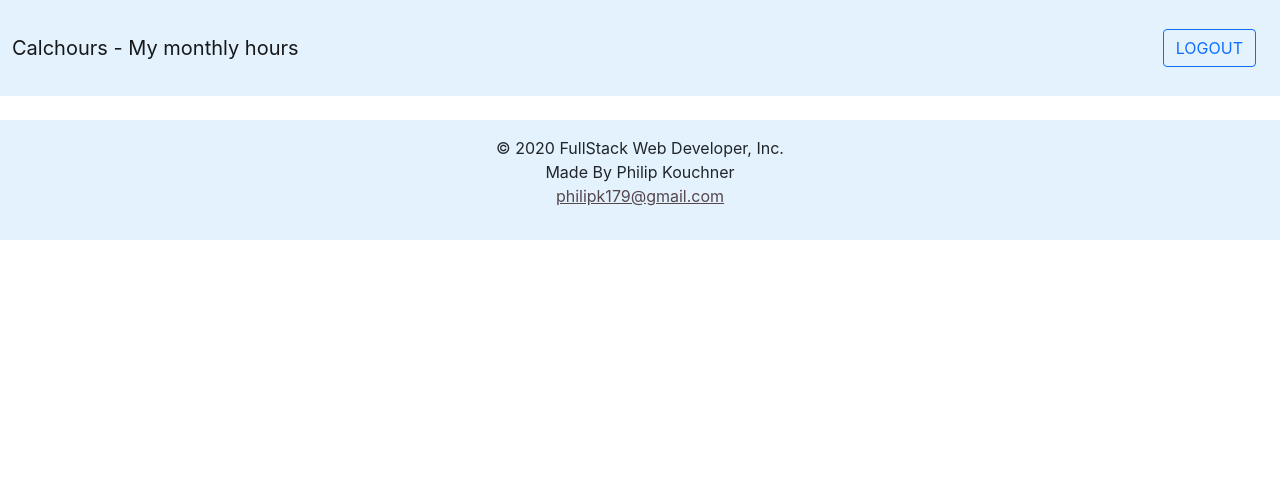
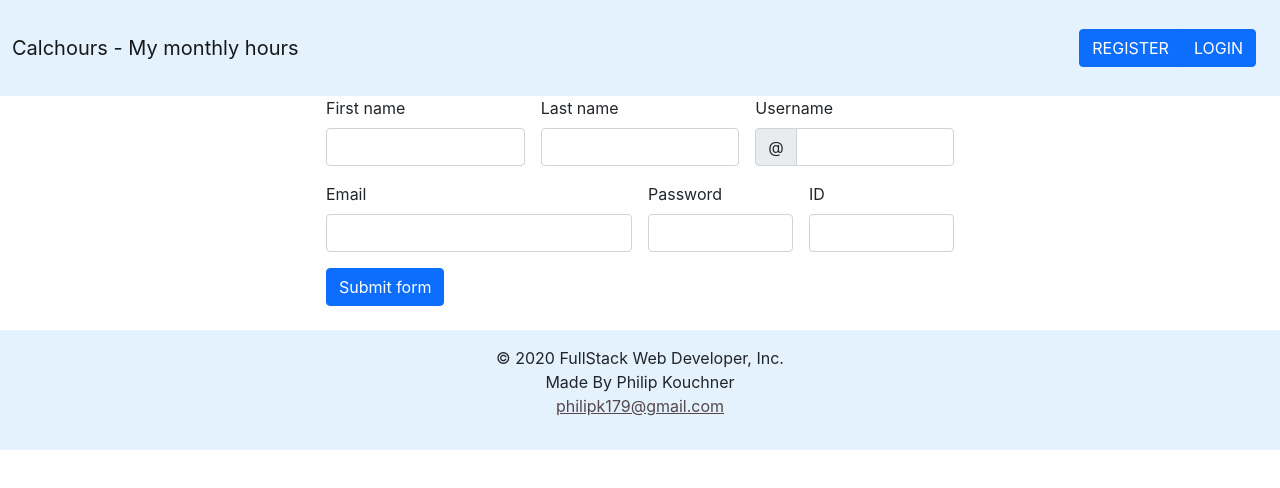
Before and after one commit to PhilipK-webdev/Calchours, a React (Create React App) app in the folder client/: page /register in a window 1280 px wide. Shown: the top 488 px of the page. Built offline with nearby package versions, Linux system fonts and the light colour scheme.

Commit message:
add login and register pages

```diff
--- a/client/package.json
+++ b/client/package.json
@@ -6,7 +6,9 @@
     "@testing-library/jest-dom": "^5.11.6",
     "@testing-library/react": "^11.2.2",
     "@testing-library/user-event": "^12.5.0",
+    "bootstrap": "^4.5.3",
     "react": "^17.0.1",
+    "react-bootstrap": "^1.4.0",
     "react-dom": "^17.0.1",
     "react-router-dom": "^5.2.0",
     "react-scripts": "4.0.1",
--- a/client/src/App.js
+++ b/client/src/App.js
@@ -1,18 +1,66 @@
+import React, { useState, useEffect } from "react";
 import './App.css';
 import { BrowserRouter as Router, Route, Switch } from "react-router-dom";
 import Nav from "../src/components/nav/Nav"
 import Footer from './components/footer/Footer';
+import RegisterPage from './pages/RegisterPage';
+import LandingPage from './pages/LandingPage';
+import UserContext from "./context/UserContext"
+import LoginPage from "./pages/LoginPage";
+
 function App() {
+
+  const [userData, setUserData] = useState({
+    token: undefined,
+    user: "",
+  });
+
+  // useEffect(() => {
+  //   const checkedLoggedIn = async () => {
+  //     let token = localStorage.getItem("auth-token");
+  //     if (token === null) {
+  //       localStorage.setItem("auth-token", "");
+  //       token = "";
+  //     }
+
+  //     const tokenRes = await Axios.post(
+  //       "/users/tokenIsValid",
+  //       null,
+  //       { headers: { "x-auth-token": token } }
+  //     );
+  //     if (tokenRes.data) {
+  //       const userRes = await Axios.get("/users/", {
+  //         headers: { "x-auth-token": token },
+  //       });
+  //       setUserData({ token, user: userRes.data });
+  //     }
+  //   };
+
+  //   checkedLoggedIn();
+  // }, []);
+
   return (
     <div className="container-fluid m-0 p-0">
       <Router>
-        <Nav />
-
-        <footer data-test="footer" className="page-footer font-small pt-4">
-          <Footer />
-        </footer>
+        <UserContext.Provider value={{ userData, setUserData }}>
+          <Nav />
+          <Switch>
+            <Route exact path="/">
+              <LandingPage />
+            </Route>
+            <Route path="/register">
+              <RegisterPage />
+            </Route>
+            <Route path="/login">
+              <LoginPage />
+            </Route>
+          </Switch>
+          <footer data-test="footer" className="page-footer font-small pt-4">
+            <Footer />
+          </footer>
+        </UserContext.Provider>
       </Router>
-    </div>
+    </div >
   );
 }
 
--- a/client/src/components/auth/AuthOptions.js
+++ b/client/src/components/auth/AuthOptions.js
@@ -1,28 +1,54 @@
-import React, { useContext } from "react";
-import MyButton from "../button/MyButton";
-// import { useHistory } from "react-router-dom";
-// import UserContext from "../../context/UserContext";
+import React, { useContext, useState } from "react";
+import { useHistory } from "react-router-dom";
+import UserContext from "../../context/UserContext";
+import Button from 'react-bootstrap/Button'
+import ButtonGroup from "react-bootstrap/ButtonGroup"
+export default function AuthOptions() {
+    const { userData, setUserData } = useContext(UserContext);
+    const [num, setNum] = useState("0");
+    const history = useHistory();
 
-export default function AuthOptions() {
-    // const { userData, setUserData } = useContext(UserContext);
+    const register = () => history.push("/register");
+    const login = () => history.push("/login");
+    const logout = () => {
+        setUserData({ token: undefined, user: undefined });
+        localStorage.setItem("auth-token", "");
+        history.push("/")
+    };
 
-    // const history = useHistory();
-
-    // const register = () => history.push("/register");
-    // const login = () => history.push("/login");
-    // const logout = () => {
-    //     setUserData({ token: undefined, user: undefined });
-    //     localStorage.setItem("auth-token", "");
-    //     history.push("/")
-    // };
-
-
-    // For the future-add true/false variable to send to MyButton , what name to have
     return (
         <nav className="navbar">
             <div className="container-fluid pt-0">
-                <MyButton />
+                <ButtonGroup>
+                    {userData.user ? (
+                        <Button
+
+
+                            color="primary"
+                            onClick={logout}
+                        >
+                            LOGOUT
+                        </Button>
+                    ) : (
+                            <>
+                                <Button
+
+                                    color="primary"
+                                    onClick={register}
+                                >
+                                    REGISTER
+            </Button>
+                                <Button
+
+                                    color="primary"
+                                    onClick={login}
+                                >
+                                    LOGIN
+            </Button>
+                            </>
+                        )}
+                </ButtonGroup>
             </div>
-        </nav>
+        </nav >
     );
 }
--- /dev/null
+++ b/client/src/components/auth/Login.js
@@ -0,0 +1,49 @@
+import React from 'react'
+
+const Login = () => {
+    return (
+        <div className="container-fluid-0">
+            <div className="row">
+                <div className="col-3"></div>
+                <div className="col-6">
+                    <form className="row g-3 needs-validation" novalidate>
+
+                        <div className="col-md-4">
+                            <label for="validationCustomUsername" className="form-label">Username</label>
+                            <div className="input-group has-validation">
+                                <span className="input-group-text" id="inputGroupPrepend">@</span>
+                                <input type="text" className="form-control" id="validationCustomUsername" aria-describedby="inputGroupPrepend" required />
+                                <div className="invalid-feedback">
+                                    Please choose a username.
+                         </div>
+                            </div>
+                        </div>
+
+                        <div className="col-md-3">
+                            <label for="validationCustom04" className="form-label">Password</label>
+                            <input type="password" className="form-control" id="validationCustom03" required />
+                            <div className="invalid-feedback">
+                                Please select a valid state.
+                       </div>
+                        </div>
+                        <div className="col-md-3">
+                            <label for="validationCustom05" className="form-label">ID</label>
+                            <input type="text" className="form-control" id="validationCustom05" required />
+                            <div className="invalid-feedback">
+                                Please provide a valid ID.
+                        </div>
+                        </div>
+                        <div className="col-12">
+                            <button className="btn btn-primary" type="submit">Submit form</button>
+                        </div>
+                    </form>
+                </div>
+                <div className="col-3"></div>
+
+            </div>
+        </div>
+
+    )
+}
+
+export default Login
--- /dev/null
+++ b/client/src/components/auth/Register.js
@@ -0,0 +1,70 @@
+import React from 'react'
+
+const Register = () => {
+    return (
+        <div className="container-fluid-0">
+            <div className="row">
+                <div className="col-3"></div>
+                <div className="col-6">
+                    <form className="row g-3 needs-validation" noValidate>
+                        <div className="col-md-4">
+                            <label htmlFor="validationCustom01" className="form-label">First name</label>
+                            <input type="text" className="form-control" id="validationCustom01" required />
+                            <div className="valid-feedback">
+                                Looks good!
+                        </div>
+                        </div>
+                        <div className="col-md-4">
+                            <label htmlFor="validationCustom02" className="form-label">Last name</label>
+                            <input type="text" className="form-control" id="validationCustom02" required />
+                            <div className="valid-feedback">
+                                Looks good!
+                         </div>
+                        </div>
+                        <div className="col-md-4">
+                            <label htmlFor="validationCustomUsername" className="form-label">Username</label>
+                            <div className="input-group has-validation">
+                                <span className="input-group-text" id="inputGroupPrepend">@</span>
+                                <input type="text" className="form-control" id="validationCustomUsername" aria-describedby="inputGroupPrepend" required />
+                                <div className="invalid-feedback">
+                                    Please choose a username.
+                         </div>
+                            </div>
+                        </div>
+                        <div className="col-md-6">
+                            <label htmlFor="validationCustom03" className="form-label">Email</label>
+                            <input type="email" className="form-control" id="validationCustom03" required />
+                            <div className="invalid-feedback">
+                                Please provide a valid email.
+                       </div>
+                        </div>
+                        <div className="col-md-3">
+                            <label htmlFor="validationCustom04" className="form-label">Password</label>
+                            <input type="password" className="form-control" id="validationCustom03" required />
+                            <div className="invalid-feedback">
+                                Please select a valid state.
+                       </div>
+                        </div>
+                        <div className="col-md-3">
+                            <label htmlFor="validationCustom05" className="form-label">ID</label>
+                            <input type="text" className="form-control" id="validationCustom05" required />
+                            <div className="invalid-feedback">
+                                Please provide a valid ID.
+                        </div>
+                        </div>
+                        <div className="col-12">
+                            <button className="btn btn-primary" type="submit">Submit form</button>
+                        </div>
+                    </form>
+                </div>
+                <div className="col-3"></div>
+
+            </div>
+
+        </div>
+
+    )
+
+}
+
+export default Register
--- a/client/src/components/button/MyButton.js
+++ /dev/null
@@ -1,12 +0,0 @@
-import React from 'react'
-
-const MyButton = (props) => {
-
-    return (
-        <div className="btn-group" role="group" aria-label="Basic outlined example">
-            <button type="button" className="btn btn-outline-primary">LOGOUT</button>
-        </div>
-    )
-}
-
-export default MyButton
--- /dev/null
+++ b/client/src/context/UserContext.js
@@ -0,0 +1,5 @@
+// import { createContext } from "react";
+
+// export default createContext(null);
+import { createContext } from "react"
+export default createContext(null);
--- /dev/null
+++ b/client/src/pages/LandingPage.js
@@ -0,0 +1,11 @@
+import React from 'react'
+
+const LandingPage = () => {
+    return (
+        <div>
+            <h1>Hello</h1>
+        </div>
+    )
+}
+
+export default LandingPage
--- /dev/null
+++ b/client/src/pages/LoginPage.js
@@ -0,0 +1,12 @@
+import React from 'react'
+import Login from '../components/auth/Login'
+
+const LoginPage = () => {
+    return (
+        <div>
+            <Login />
+        </div>
+    )
+}
+
+export default LoginPage
--- /dev/null
+++ b/client/src/pages/RegisterPage.js
@@ -0,0 +1,12 @@
+import React from 'react'
+import Register from '../components/auth/Register'
+
+const RegisterPage = () => {
+    return (
+        <div>
+            <Register />
+        </div>
+    )
+}
+
+export default RegisterPage
```
Also changed, not shown: client/src/components/button/MyButton.css (deleted), 1 other file (tests, documents, lock files or other folders).
